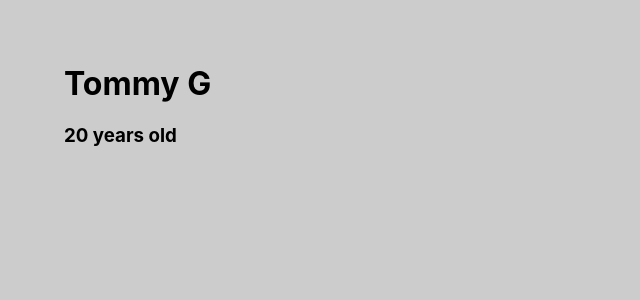
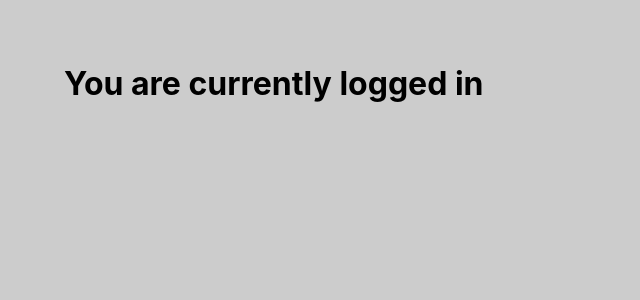
Before and after one commit to realVato/react-tutorial, a React (Create React App) app: page / in a window 1280 px wide. Shown: the top 300 px of the page, without its empty margins (0-640 px from the left). Built offline with nearby package versions, Linux system fonts and the light colour scheme.

Commit message:
State practice 2

```diff
--- a/src/App.js
+++ b/src/App.js
@@ -72,19 +72,37 @@
 //     }
 // }
 
+// class App extends React.Component {
+//     constructor() {
+//         super()
+//         this.state = {
+//             name: 'Tommy G',
+//             age: 20
+//         }
+//     }
+
+//     render() {
+//         return (
+//             <div>
+//                 <h1>{this.state.name}</h1>
+//                 <h3>{this.state.age} years old</h3>
+//             </div>
+//         )
+//     }
+// }
+
 class App extends React.Component {
     constructor() {
         super()
         this.state = {
-            name: 'Tommy G',
-            age: 20
+            isLoggedIn: true
         }
     }
+
     render() {
         return (
             <div>
-                <h1>{this.state.name}</h1>
-                <h3>{this.state.age} years old</h3>
+                <h1>You are currently logged {this.state.isLoggedIn ? 'in' : 'out'}</h1>
             </div>
         )
     }
```
Also changed, not shown: 1 other file (tests, documents, lock files or other folders).
